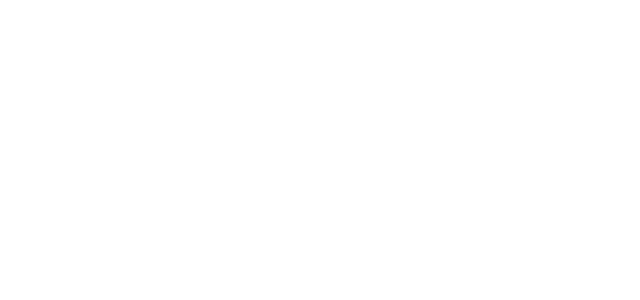
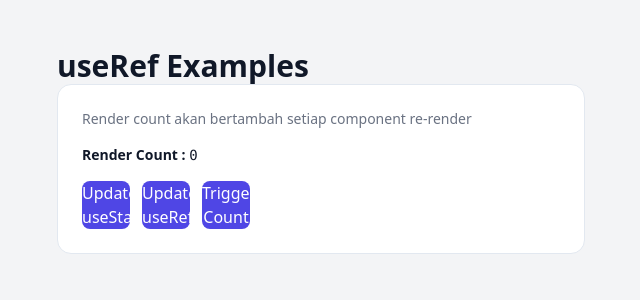
Before and after one commit to BagasDhitya/jcwdah-jkt, a React (Vite) app in the folder my-react-app/: page /examples/use-ref in a window 1280 px wide. Before the commit this address had no page. Shown: the top 300 px of the page, without its empty margins (319-959 px from the left). Built offline with nearby package versions, Linux system fonts and the light colour scheme.

Commit message:
add: use ref examples

```diff
--- a/my-react-app/src/App.tsx
+++ b/my-react-app/src/App.tsx
@@ -3,6 +3,7 @@
 import Home from './pages/home'
 import ShowCase from "./pages/show-case"
 import UseStateExamples from "./pages/examples/use-state"
+import UseRefExamples from "./pages/examples/use-ref"
 
 export default function App() {
   return (
@@ -13,6 +14,7 @@
         <Route path='/home' element={<Home />} />
         <Route path="/show-case" element={<ShowCase />} />
         <Route path="/examples/use-state" element={<UseStateExamples />} />
+        <Route path="/examples/use-ref" element={<UseRefExamples />} />
       </Routes>
     </BrowserRouter>
   )
--- /dev/null
+++ b/my-react-app/src/pages/examples/use-ref/index.tsx
@@ -0,0 +1,43 @@
+import { useState, useRef } from "react"
+
+export default function UseRefExamples() {
+    const renderCountRef = useRef<number>(0)
+
+    const [stateCounter, setStateCounter] = useState<number>(0)
+    const [triggerRef, setTriggerRef] = useState<boolean>(false)
+
+    console.log("counter from use ref : ", renderCountRef.current)
+    // console.log("counter from use state : ", stateCounter)
+
+    return (
+        <div className="min-h-screen transition-colors duration-300 bg-gray-100 text-gray-900" >
+            <div className="max-w-xl mx-auto py-12 px-6 space-y-6">
+                <div>
+                    <h1 className="text-3xl font-bold">useRef Examples</h1>
+
+                    {/* example : useRef vs useState */}
+                    <div className="rounded-xl bg-white border p-6 space-y-4">
+                        <p className="text-sm text-gray-500">
+                            Render count akan bertambah setiap component re-render
+                        </p>
+                        <div className="text-sm">
+                            <strong>Render Count : </strong>{""}
+                            <span className="font-mono">{renderCountRef.current}</span>
+                        </div>
+                        <div className="flex gap-3">
+                            <button onClick={() => setStateCounter(stateCounter + 1)}>
+                                Update useState
+                            </button>
+                            <button onClick={() => renderCountRef.current += 1}>
+                                Update useRef
+                            </button>
+                            <button onClick={() => setTriggerRef(!triggerRef)}>
+                                Trigger Count Reff
+                            </button>
+                        </div>
+                    </div>
+                </div>
+            </div>
+        </div>
+    )
+}
```
